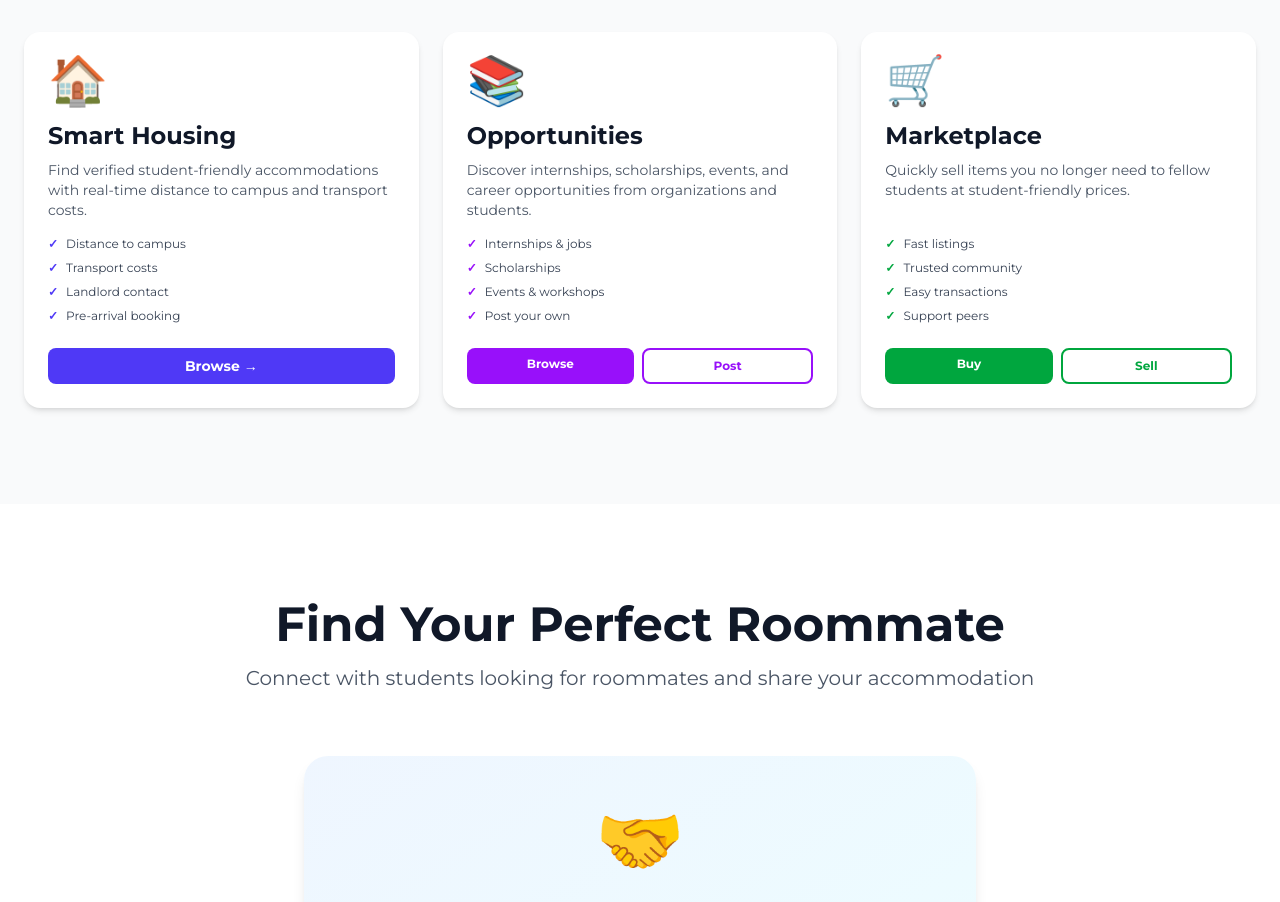
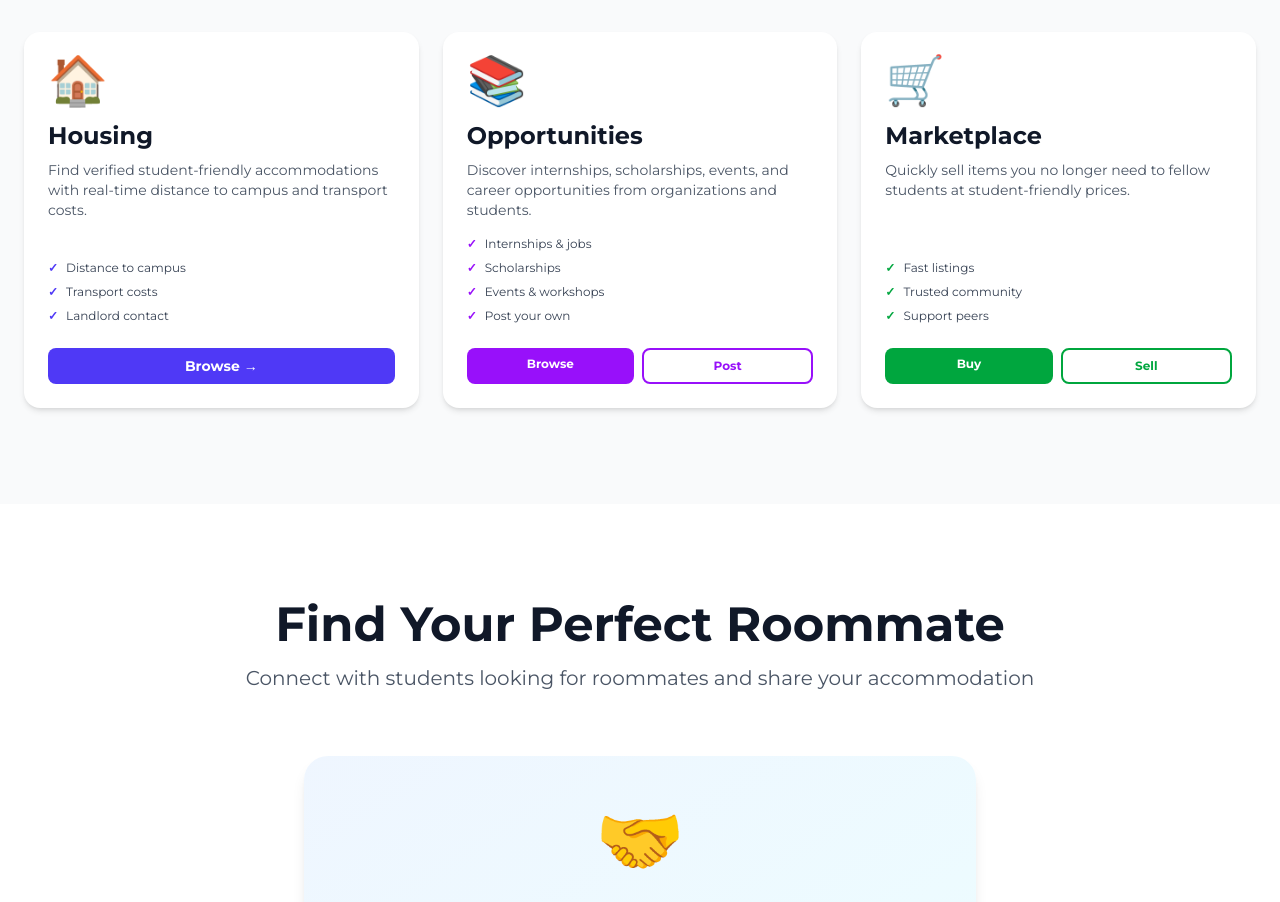
Before and after one commit to Schools-Pop/nest, a Next.js app: page / in a window 1280 px wide. Shown: the part 1060-1962 px from the top of the page. Built offline with nearby package versions, Linux system fonts and the light colour scheme.

Commit message:
fix offerings

```diff
--- a/app/home/page.tsx
+++ b/app/home/page.tsx
@@ -111,7 +111,7 @@ export default function HomePage() {
               <div className="group bg-white rounded-2xl shadow-md hover:shadow-xl transition-all overflow-hidden flex flex-col h-full">
                 <div className="p-6 flex flex-col flex-1">
                   <div className="text-5xl mb-4">🏠</div>
-                  <h3 className="text-2xl font-bold text-gray-900 mb-2">Smart Housing</h3>
+                  <h3 className="text-2xl font-bold text-gray-900 mb-2"> Housing</h3>
                   <p className="text-gray-600 mb-4 text-sm flex-1">
                     Find verified student-friendly accommodations with real-time distance to campus and transport costs.
                   </p>
@@ -125,9 +125,9 @@ export default function HomePage() {
                     <li className="flex items-center gap-2 text-gray-700">
                       <span className="text-indigo-600 font-bold">✓</span> Landlord contact
                     </li>
-                    <li className="flex items-center gap-2 text-gray-700">
+                    {/* <li className="flex items-center gap-2 text-gray-700">
                       <span className="text-indigo-600 font-bold">✓</span> Pre-arrival booking
-                    </li>
+                    </li> */}
                   </ul>
                   <Link
                     href="/find"
@@ -223,9 +223,9 @@ export default function HomePage() {
                     <li className="flex items-center gap-2 text-gray-700">
                       <span className="text-green-600 font-bold">✓</span> Trusted community
                     </li>
-                    <li className="flex items-center gap-2 text-gray-700">
+                    {/* <li className="flex items-center gap-2 text-gray-700">
                       <span className="text-green-600 font-bold">✓</span> Easy transactions
-                    </li>
+                    </li> */}
                     <li className="flex items-center gap-2 text-gray-700">
                       <span className="text-green-600 font-bold">✓</span> Support peers
                     </li>
```
